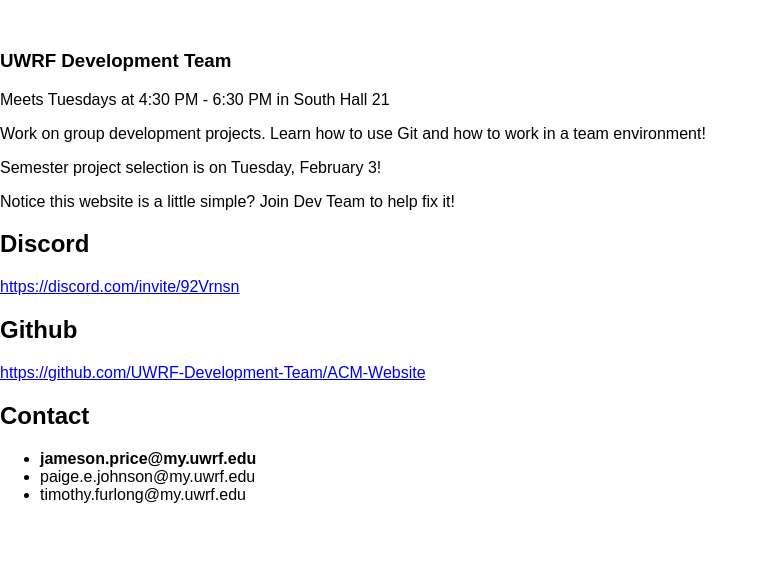
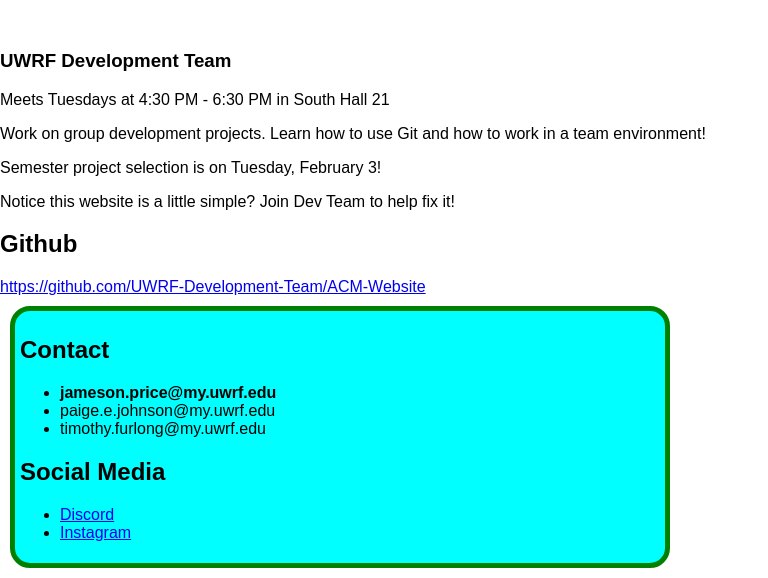
Before and after one commit to UWRF-Development-Team/ACM-Website, a PHP site: page /home/index.html in a window 1280 px wide. Shown: the part 396-974 px from the top of the page, without its empty margins (0-768 px from the left). Run offline with PHP 8.4, Linux system fonts and the light colour scheme; some libraries are stand-ins or nearby versions.

Commit message:
made a footer block and css file. not finished yet

```diff
--- a/home/index.html
+++ b/home/index.html
@@ -6,6 +6,8 @@
     <meta name="description" content="ACM main page containing meeting and other information.">
     <meta name="viewport" content="width=device-width, initial-scale=1.0">
     <link rel="stylesheet" href="../style.css">
+    <link rel="stylesheet" href="../footer/footer.css">
+    <link rel="stylesheet" href="https://cdnjs.cloudflare.com/ajax/libs/font-awesome/7.0.1/css/brands.min.css" integrity="sha512-WxpJXPm/Is1a/dzEdhdaoajpgizHQimaLGL/QqUIAjIihlQqlPQb1V9vkGs9+VzXD7rgI6O+UsSKl4u5K36Ydw==" crossorigin="anonymous" referrerpolicy="no-referrer" />
   </head>
   <body>
     <iframe src="../header/topBar.html"></iframe>
@@ -24,10 +26,10 @@
         <p>Work on group development projects. Learn how to use Git and how to work in a team environment!</p>
         <p>Semester project selection is on Tuesday, February 3!</p>
         <p>Notice this website is a little simple? Join Dev Team to help fix it!</p>
-        <h2>Discord</h2>
-        <a href="https://discord.com/invite/92Vrnsn">https://discord.com/invite/92Vrnsn</a>
         <h2>Github</h2>
         <a href="https://github.com/UWRF-Development-Team/ACM-Website">https://github.com/UWRF-Development-Team/ACM-Website</a>
+        <footer>
+            <div>
               <h2>Contact</h2>
               <ul>
                 <li><strong>jameson.price@my.uwrf.edu</strong></li>
@@ -35,5 +37,16 @@
                 <li>timothy.furlong@my.uwrf.edu</li>
               </ul>
             </div>
+            <div>
+              <h2>Social Media</h2>
+                <ul>
+                  <li><a href="https://discord.com/invite/92Vrnsn">Discord</a></li>
+                  <li><a href="https://www.instagram.com/uwrfacmdevteam?igsh=MTU4cjFudnh3OHdheA==">Instagram</a></li>
+                </ul>
+            </div>
+        </footer>
+      </div>
+
+
   </body>
 </html>
--- a/style.css
+++ b/style.css
@@ -27,3 +27,15 @@ div#content {
 div#content * {
     position: relative;
 }
+
+footer {
+    background-color: aqua;
+    color: black;
+    border: 5px solid green;
+    border-radius: 20px;
+    padding: 5px;
+    margin: 10px;
+    width: 50%;
+    align-items:center;
+    flex:auto;
+}
```
Lines whose indentation alone changed are shown as unchanged.
